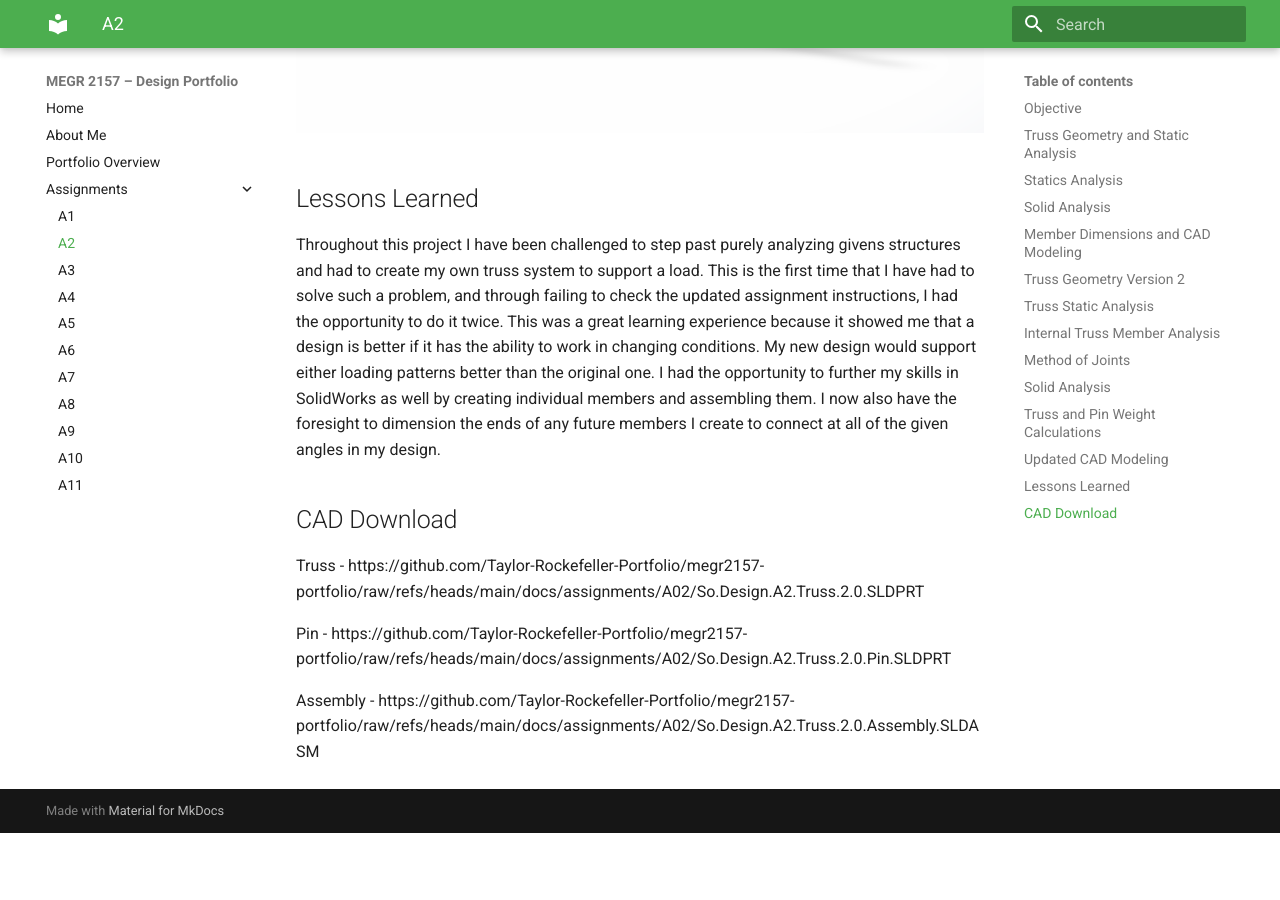
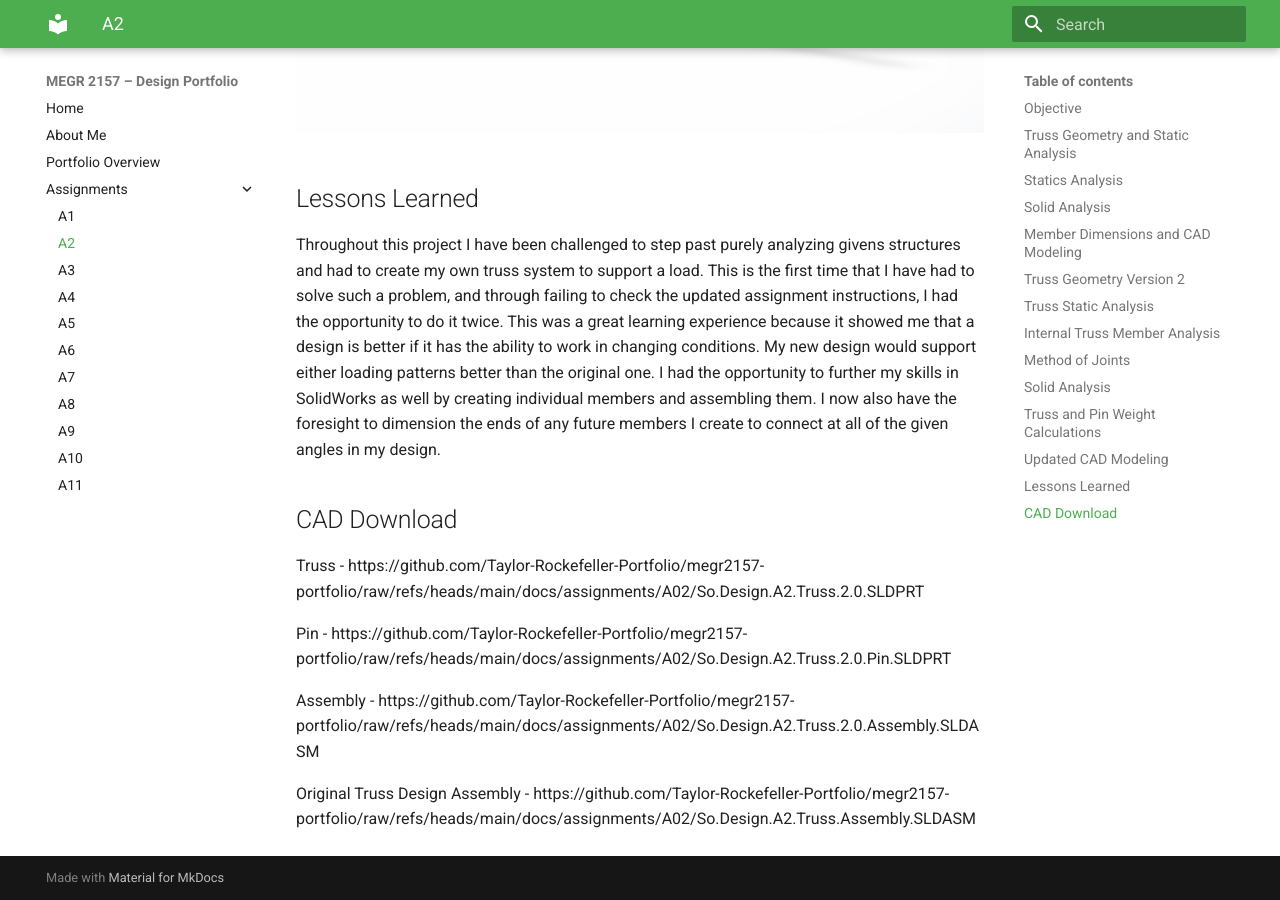
Before and after one commit to Taylor-Rockefeller-Portfolio/megr2157-portfolio, an MkDocs documentation site: the page built from docs/assignments/A02/index.md, in a window 1280 px wide and 900 px high, scrolled down 19623 px. Built offline with MkDocs 1.6.1 and Material for MkDocs 9.7.7, drawn with Linux system fonts in a browser that asks for light colours; before the commit the page ends 20456 px from its top, so only the background shows below that.

Commit message:
Add link to original truss design assembly

```diff
--- a/docs/assignments/A02/index.md
+++ b/docs/assignments/A02/index.md
@@ -123,3 +123,6 @@ https://github.com/Taylor-Rockefeller-Portfolio/megr2157-portfolio/raw/refs/head
 
 Assembly -
 https://github.com/Taylor-Rockefeller-Portfolio/megr2157-portfolio/raw/refs/heads/main/docs/assignments/A02/So.Design.A2.Truss.2.0.Assembly.SLDASM
+
+Original Truss Design Assembly -
+https://github.com/Taylor-Rockefeller-Portfolio/megr2157-portfolio/raw/refs/heads/main/docs/assignments/A02/So.Design.A2.Truss.Assembly.SLDASM
```
